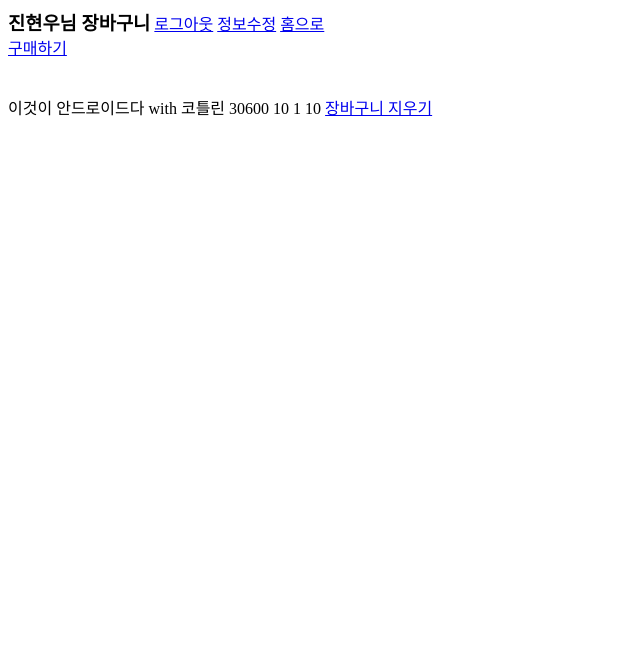
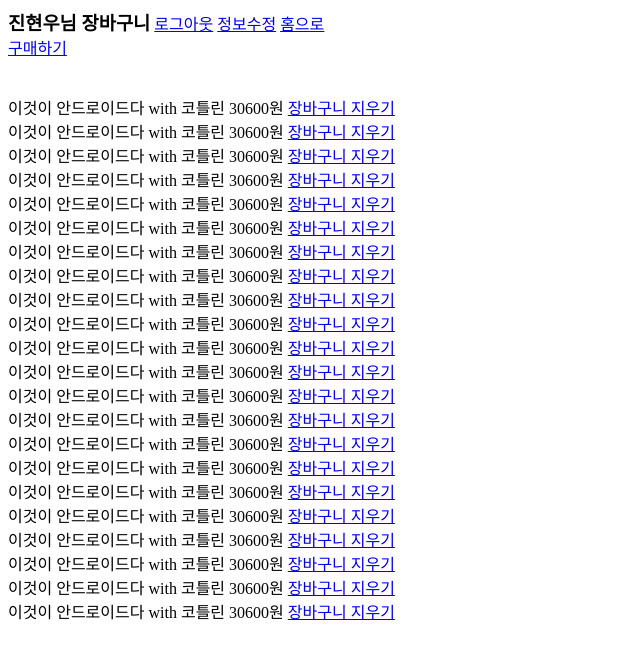
Before and after one commit to ButterCon/-Django-Online_BookStore, a Django app: a page that uses DB_project/bookstore/templates/bookstore/cartPage.html in a window 1280 px wide. Shown: the top 659 px of the page, without its empty margins (0-640 px from the left). Run offline with Django 3.2, Linux system fonts and the light colour scheme; data comes from the database, SQL or seed files in the repository; both versions use the stored data as it was after the commit; tables that the repository leaves empty hold one stand-in row (values such as "Sample post").

Commit message:
cartdel수정해야됨

```diff
--- a/DB_project/bookstore/templates/bookstore/cartPage.html
+++ b/DB_project/bookstore/templates/bookstore/cartPage.html
@@ -9,14 +9,11 @@
     <a href="{% url 'bookstore:login' %}">로그아웃</a>
     <a href="{% url 'bookstore:userinfo' User.User_name %}">정보수정</a>
     <a href="{% url 'bookstore:home' User.User_name %}">홈으로</a></br>
-    <a href="{% url 'bookstore:order' User.User_name BookOrder.Order.id %}">구매하기</a></br></br></br>
-    {% for i in BookOrder_list %}
+    <a href="{% url 'bookstore:order' User.User_name %}">구매하기</a></br></br></br>
+    {% for i in BookSB_list %}
         <p style="display:inline">{{i.Book.Book_name}}</p><!--책이름-->
-        <p style="display:inline">{{i.Book.Book_price}}</p><!--책정가-->
-        <p style="display:inline">{{i.BO_DC_price}}</p><!--책할인가-->
-        <p style="display:inline">{{i.BO_count}}</p><!--책수량-->
-        <p style="display:inline">{{i.BO_price}}</p><!--책할인가합계-->
-        <a href="{% url 'bookstore:cartdel' User.User_name i.Order.id i.Book.id%}">장바구니 지우기</a> </br>
+        <p style="display:inline">{{i.Book.Book_price}}원</p><!--책정가-->
+        <a href="{% url 'bookstore:cartdel' User.User_name i.Book.id%}">장바구니 지우기</a> </br>
     {% endfor %}
 </body>
 </html>
--- a/DB_project/bookstore/urls.py
+++ b/DB_project/bookstore/urls.py
@@ -4,20 +4,24 @@
 app_name = "bookstore"
 
 urlpatterns = [
+    path('login/', views.loginPage, name='login'),
     path('<str:name>/home/', views.homePage, name='home'),
-    path('<str:name>/<int:BookOrder_id>/order/', views.orderPage, name='order'),
+    ############################주문####################################
+    path('<str:name>/order/', views.orderPage, name='order'),
     path('<str:name>/<int:book_id>/order/', views.orderConPage, name='ordercon'),
     path('<str:name>/orderdone/', views.orderdonePage, name='orderdone'),
+    ############################장바구니#################################
     path('<str:name>/cart/', views.cartPage, name='cart'),
     path('<str:name>/<int:book_id>/cart/', views.cartaddPage, name='cartadd'),
-    path('<str:name>/<int:Order_id>/<int:book_id>/cart/', views.cartdelPage, name='cartdel'),
+    path('<str:name>/<int:book_id>/cart/', views.cartdelPage, name='cartdel'),
+    ############################회원가입#################################
     path('reg/', views.regPage, name='reg'),
     path('regCon/', views.regConPage, name='regCon'),
+    ############################회원정보수정##############################
     path('<str:name>/userinfo/', views.userinfoPage, name='userinfo'),
     path('<str:name>/sdadd/', views.sdaddPage, name='sdadd'),
     path('<str:name>/cardadd/', views.cardaddPage, name='cardadd'),
+    ############################쿠폰####################################
     path('<str:name>/coupon/', views.couponPage, name='coupon'),    #회원수정->쿠폰
     path('<int:BookOrder_id>/couponselect/', views.couponselectPage, name='couponselect'),    #주문->쿠폰
-    #path('<str:name>/<int:BookOrder_id>/<int:BookSB_id>/couponselectCon/', views.couponselectConPage, name='couponselectCon'),    #주문->쿠폰
-    path('login/', views.loginPage, name='login'),
 ]
--- a/DB_project/bookstore/views.py
+++ b/DB_project/bookstore/views.py
@@ -42,10 +42,9 @@
 
 def cartPage(request, name):
     User_qs = User.objects.get(User_name=name)
-    #Order_qs id로 넣어야됨
-    Order_qs = Order.objects.filter(User=User_qs).last()    #마지막 장바구니
-    BookOrder_qs = BookOrder.objects.filter(Order=Order_qs)
-    context = {'User': User_qs, 'Order_list': Order_qs, 'BookOrder_list': BookOrder_qs}
+    SB_qs = ShoppingBasket.objects.get(User=User_qs)
+    BookSB_qs = BookSB.objects.filter(ShoppingBasket=SB_qs)
+    context = {'User': User_qs, 'BookSB_list': BookSB_qs}
     return render(request, 'bookstore/cartPage.html', context)
 
 
@@ -63,70 +62,25 @@
     #장바구니에 책 넣기
     BookSB(Book=Book_qs, ShoppingBasket=SB_qs).save()
     BookSB_qs = BookSB.objects.filter(ShoppingBasket=SB_qs) #장바구니 가져오기
-    #BookOrder 책 개수 저장하기
-    Book_stock = len(BookSB.objects.filter(Book=Book_qs))   #넘어온 책이 저장된 개수를 저장
-    #BookOrder 책 가격 넣기
-    Book_price_add = 0
-    for i in BookSB.objects.filter(Book=Book_qs):   #넘어온 책이 저장된 가격를 저장
-        Book_price_add += i.Book.Book_price
-    #Order -> 주문 총액 저장
-    order_totalAmount = 0
-    for i in BookSB_qs:
-        order_totalAmount += i.Book.Book_price
-    #Order 쿼리 저장
-    if len(BookSB.objects.filter(ShoppingBasket=SB_qs))==1:   #처음 저장할 때, 주문을 만들어준다, 주문 진행 할 때는 이걸로 계속 진행함
-        Order_qs = Order(User=User_qs, Order_date=datetime.datetime.now(), Order_totalprice=order_totalAmount)
-        Order_qs.save()
-    else:   #주문리스트에 저장돼 있을경우 데이터 업데이트해준다.
-        Order_qs = Order.objects.filter(User=User_qs).last()    #최신 주문가져오기
-        Order_qs.Order_totalprice = order_totalAmount   #금액 업데이트해준다, 혹시 나중에 금액 빼거나 추가할 때 업데이트 or 추가 중에 뭐가 더 좋을지 선택
-    Order_qs.save()
-    order_id = Order_qs.id  #주문번호
-    #BookOrder 쿼리 저장
-    if Book_stock == 1: #책주문리스트에 처음 책을 저장할 때, 책의개수가 1일 때, 새로운 쿼리를 생성해준다.
-        BookOrder_qs = BookOrder(Book=Book_qs, Order=Order_qs, BO_count=Book_stock, BO_price=Book_price_add)
-        BookOrder_qs.save()
-    else:   #책주문리스트에 기존에 책이 있을경우, 책 수량 +1, 책 가격 +
-        BookOrder_qs = BookOrder.objects.filter(Book=Book_qs)   #책 쿼리 찾아서 데이터 넣어줘야됨
-        BookOrder_qs.BO_count += 1  #책 수량 추가
-        BookOrder_qs.BO_price += Book_qs.Book_price #책 가격을 한번더 더해준다.
-        BookOrder_qs.save() #쿼리 저장
-    #####################쿠폰 어떡할거야?#######################
-    #models에 BO_DC_price를 전체 할인가로 할것인가, 한개의 할인가로 할것인가
-    #orderPage.html 19번줄 수정해줘야됨
-    #리턴
-    BookOrder_qs = BookOrder.objects.filter(Order=Order.objects.get(id=order_id))   #주문번호에 해당하는 책주문리스트 가져온다.
-    context = {'User': User_qs, 'BookOrder_list': BookOrder_qs} #책주문리스트에 저장된값들: 책 수량, 책 가격
+    context = {'User': User_qs, 'BookSB_list': BookSB_qs}
     return render(request, 'bookstore/cartPage.html', context)
 
 
-def cartdelPage(request, name,Order_id ,book_id):
+def cartdelPage(request, name, book_id):
     #장바구니 페이지에서 장바구니 지우기 클릭시 이벤트
     #책 재고량 +1
     #User 장바구니에 Book 제거
     User_qs = User.objects.get(User_name=name)
     Book_qs = Book.objects.get(id=book_id)  #지워야하는 책 쿼리 가져옴
     SB_qs = ShoppingBasket.objects.get(User=User_qs)
-    Order_qs = Order.objects.get(id=Order_id)   #현재 진행중인 카트id가져오기
     # 책 stock +1 해주기
     Book_qs.Book_stock += 1
     Book_qs.save()
     #유저장바구니리스트(BookSB)에 책 빼주기 -1
     BookSB_qs = BookSB.objects.filter(ShoppingBasket=SB_qs, Book=Book_qs) #장바구니에서 지워줄 책리스트 가져오기
-    BookSB_qs.first().delect()  #장바구니에 책 지워줌
-    #책주문내역리스트(BookOrder)에 책 빼주기 -1
-    #BookOrder에 책가격 뺴주기
-    BookOrder_qs = BookOrder.objects.filter(Order=Order_qs, Book=Book_qs) #책주문내역에 가져옴 책
-    if BookOrder_qs.BO_count == 1:  #책이 하나만 들어있을 경우
-        BookOrder_qs.delete()
-    elif BookOrder_qs.BO_count > 1: #책이 하나이상 들어있을 경우
-        BookOrder_qs.BO_count += -1
-        BookOrder_qs.BO_price += -Book_qs.Book_price    #책가격 뺴주기
-        Order_qs.Order_totalprice += -Book_qs.Book_price
-        Order_qs.save()
-        BookOrder_qs.save()
+    BookSB_qs.first().delete()  #장바구니에 책 지워줌
     #유저장바구니리스트에 책,장바구니 지우기
-    context = {'User': User_qs, "BookOrder_list": BookOrder_qs}
+    context = {'User': User_qs, "BookSB_list": BookSB_qs}
     return render(request, 'bookstore/cartPage.html', context)
 
 def orderConPage(request, name, book_id):   #주문 페이지 들어가기전에 쿼리 생성 및 저장
```
Also changed, not shown: DB_project/db.sqlite3.
